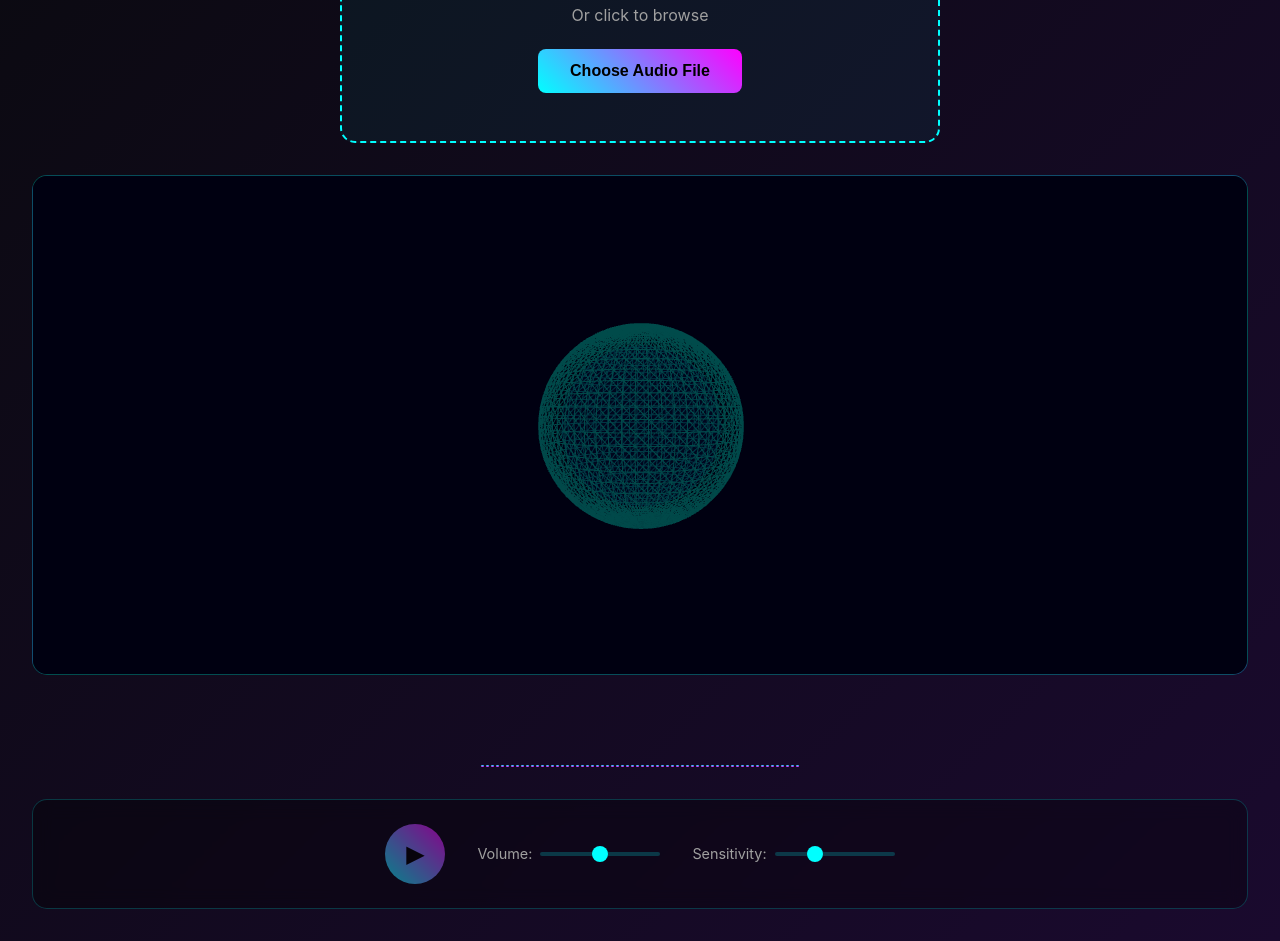
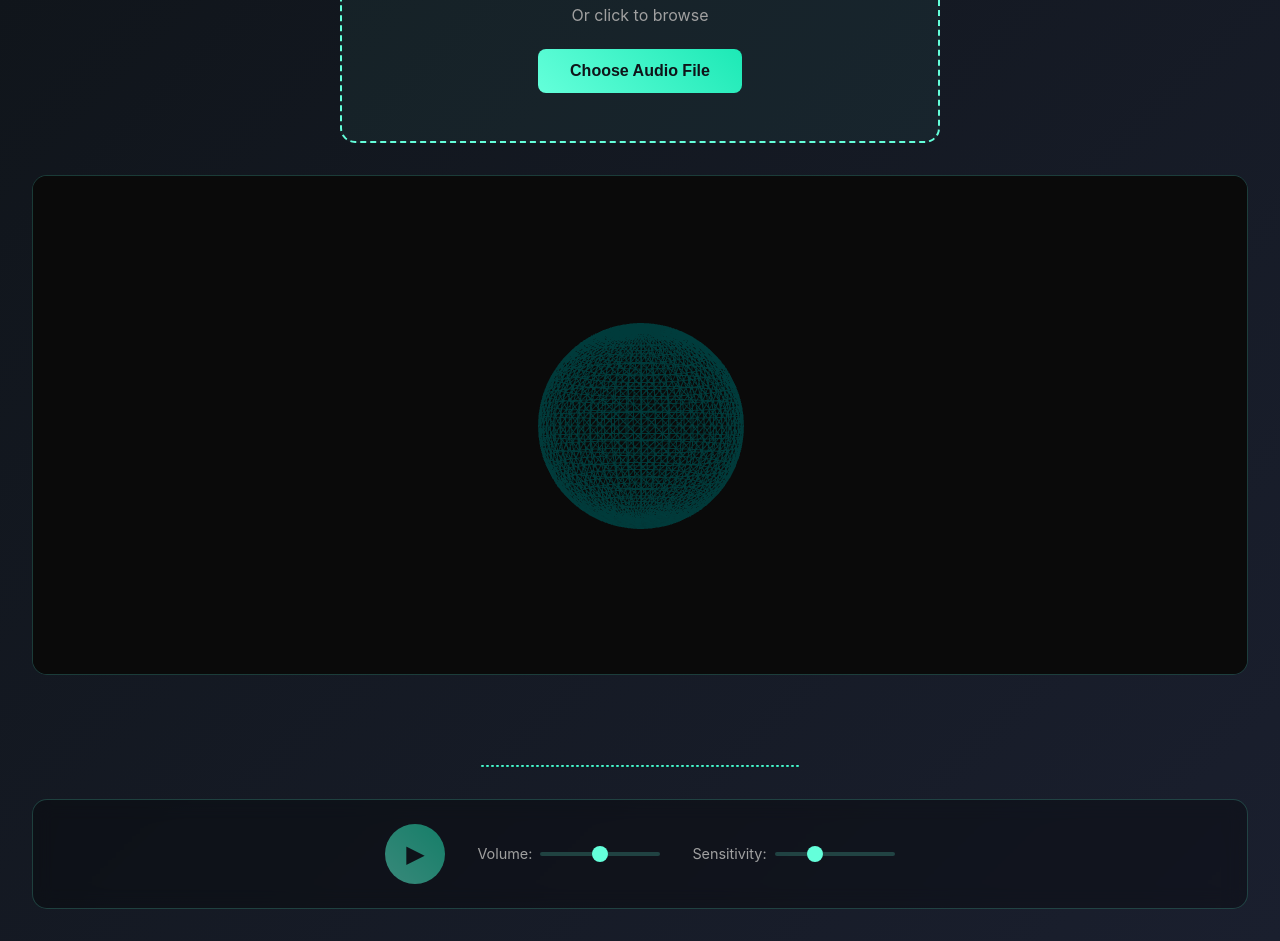
Before and after one commit to sarkarsubhadip604-dotcom/3d-audio-sphere-visualizer, a plain HTML site: page index.html in a window 1280 px wide. Shown: the part 240-1181 px from the top of the page. Drawn offline with nearby package versions, Linux system fonts and the light colour scheme; animation ran at ten frames a second.

Commit message:
🔧 Fix functionality and revert to original UI design
- Reverted to original teal UI design as requested
- Only changed sphere background to dark (#0a0a0a) and sphere to cyan (#00ffff)
- Fixed audio loading and playback functionality
- Fixed OrbitControls loading issues
- Enhanced error handling and browser compatibility
- Improved Web Audio API initialization
- Added better file type detection for audio files

```diff
--- a/index.html
+++ b/index.html
@@ -15,7 +15,7 @@
 
         body {
             font-family: -apple-system, BlinkMacSystemFont, 'Segoe UI', Roboto, sans-serif;
-            background: linear-gradient(135deg, #0a0a0f 0%, #1a0a2e 100%);
+            background: linear-gradient(135deg, #0f1419 0%, #1a1f2e 100%);
             color: #ffffff;
             overflow-x: hidden;
             min-height: 100vh;
@@ -36,7 +36,7 @@
 
         .header h1 {
             font-size: 2.5rem;
-            background: linear-gradient(45deg, #00ffff, #ff00ff);
+            background: linear-gradient(45deg, #64ffda, #1de9b6);
             -webkit-background-clip: text;
             -webkit-text-fill-color: transparent;
             background-clip: text;
@@ -64,30 +64,30 @@
         }
 
         .file-drop-zone {
-            border: 2px dashed #00ffff;
+            border: 2px dashed #64ffda;
             border-radius: 15px;
             padding: 3rem 2rem;
             text-align: center;
             cursor: pointer;
             transition: all 0.3s ease;
-            background: rgba(0, 255, 255, 0.05);
+            background: rgba(100, 255, 218, 0.05);
         }
 
         .file-drop-zone:hover {
-            border-color: #ff00ff;
-            background: rgba(0, 255, 255, 0.1);
+            border-color: #1de9b6;
+            background: rgba(100, 255, 218, 0.1);
             transform: translateY(-2px);
         }
 
         .file-drop-zone.drag-over {
-            border-color: #ff00ff;
-            background: rgba(0, 255, 255, 0.15);
+            border-color: #1de9b6;
+            background: rgba(100, 255, 218, 0.15);
         }
 
         .drop-content h3 {
             font-size: 1.5rem;
             margin-bottom: 0.5rem;
-            color: #00ffff;
+            color: #64ffda;
         }
 
         .drop-content p {
@@ -103,13 +103,13 @@
             font-weight: 600;
             cursor: pointer;
             transition: all 0.3s ease;
-            background: linear-gradient(45deg, #00ffff, #ff00ff);
-            color: #000000;
+            background: linear-gradient(45deg, #64ffda, #1de9b6);
+            color: #0f1419;
         }
 
         .btn:hover {
             transform: translateY(-2px);
-            box-shadow: 0 8px 25px rgba(0, 255, 255, 0.3);
+            box-shadow: 0 8px 25px rgba(100, 255, 218, 0.3);
         }
 
         .visualizer-section {
@@ -125,9 +125,8 @@
             height: 500px;
             border-radius: 15px;
             overflow: hidden;
-            background: linear-gradient(135deg, #000000 0%, #1a0033 100%);
-            border: 1px solid rgba(0, 255, 255, 0.3);
-            box-shadow: inset 0 0 50px rgba(0, 255, 255, 0.1);
+            background: rgba(0, 0, 0, 0.5);
+            border: 1px solid rgba(100, 255, 218, 0.2);
         }
 
         #visualizerCanvas {
@@ -141,7 +140,7 @@
             backdrop-filter: blur(10px);
             border-radius: 15px;
             padding: 1.5rem;
-            border: 1px solid rgba(0, 255, 255, 0.2);
+            border: 1px solid rgba(100, 255, 218, 0.2);
         }
 
         .controls-row {
@@ -166,7 +165,7 @@
         input[type="range"] {
             width: 120px;
             height: 4px;
-            background: rgba(0, 255, 255, 0.2);
+            background: rgba(100, 255, 218, 0.2);
             border-radius: 2px;
             outline: none;
             -webkit-appearance: none;
@@ -176,7 +175,7 @@
             -webkit-appearance: none;
             width: 16px;
             height: 16px;
-            background: #00ffff;
+            background: #64ffda;
             border-radius: 50%;
             cursor: pointer;
         }
@@ -186,8 +185,8 @@
             height: 60px;
             border-radius: 50%;
             border: none;
-            background: linear-gradient(45deg, #00ffff, #ff00ff);
-            color: #000000;
+            background: linear-gradient(45deg, #64ffda, #1de9b6);
+            color: #0f1419;
             font-size: 1.5rem;
             cursor: pointer;
             transition: all 0.3s ease;
@@ -195,7 +194,7 @@
 
         .play-btn:hover {
             transform: scale(1.1);
-            box-shadow: 0 8px 25px rgba(0, 255, 255, 0.3);
+            box-shadow: 0 8px 25px rgba(100, 255, 218, 0.3);
         }
 
         .play-btn:disabled {
@@ -208,7 +207,7 @@
             border-radius: 10px;
             padding: 1rem;
             margin-top: 1rem;
-            border: 1px solid rgba(0, 255, 255, 0.2);
+            border: 1px solid rgba(100, 255, 218, 0.2);
         }
 
         .file-details {
@@ -219,7 +218,7 @@
 
         .file-name {
             font-weight: 600;
-            color: #00ffff;
+            color: #64ffda;
         }
 
         .status {
@@ -230,8 +229,8 @@
         }
 
         .status--success {
-            background: rgba(0, 255, 255, 0.2);
-            color: #00ffff;
+            background: rgba(29, 233, 182, 0.2);
+            color: #1de9b6;
         }
 
         .status--error {
@@ -266,7 +265,7 @@
         .freq-bar {
             width: 3px;
             min-height: 2px;
-            background: linear-gradient(to top, #ff00ff, #00ffff);
+            background: linear-gradient(to top, #1de9b6, #64ffda);
             border-radius: 2px;
             transition: height 0.1s ease;
         }
@@ -400,7 +399,7 @@
                     }
 
                     let attempts = 0;
-                    const maxAttempts = 50;
+                    const maxAttempts = 100; // Increased attempts
 
                     const checkThree = () => {
                         attempts++;
@@ -426,8 +425,8 @@
                 }
 
                 this.scene = new THREE.Scene();
-                // Changed to a much darker background for better contrast
-                this.scene.background = new THREE.Color(0x000011);
+                // Changed only the background color to dark for better contrast
+                this.scene.background = new THREE.Color(0x0a0a0a);
 
                 this.camera = new THREE.PerspectiveCamera(
                     75,
@@ -451,29 +450,17 @@
             createSphere() {
                 const geometry = new THREE.SphereGeometry(1.5, 64, 32);
 
-                // Create a more visible material with bright colors
+                // Changed sphere color to bright cyan for better visibility
                 const material = new THREE.MeshPhongMaterial({
-                    color: 0x00ffff,  // Bright cyan color
+                    color: 0x00ffff,  // Bright cyan color for visibility
                     wireframe: true,
                     transparent: true,
                     opacity: 0.9,
-                    emissive: 0x004444,  // Add some glow
-                    shininess: 100
+                    emissive: 0x003333  // Subtle glow
                 });
 
                 this.sphere = new THREE.Mesh(geometry, material);
                 this.scene.add(this.sphere);
-
-                // Add a solid inner sphere for better visibility
-                const innerGeometry = new THREE.SphereGeometry(1.2, 32, 16);
-                const innerMaterial = new THREE.MeshPhongMaterial({
-                    color: 0x0066ff,
-                    transparent: true,
-                    opacity: 0.3,
-                    emissive: 0x001133
-                });
-                const innerSphere = new THREE.Mesh(innerGeometry, innerMaterial);
-                this.sphere.add(innerSphere);
 
                 this.originalPositions = [...geometry.attributes.position.array];
             }
@@ -482,33 +469,51 @@
                 const ambientLight = new THREE.AmbientLight(0x404040, 0.6);
                 this.scene.add(ambientLight);
 
-                // Brighter point lights with vivid colors
-                const pointLight = new THREE.PointLight(0x00ffff, 2, 100);
+                const pointLight = new THREE.PointLight(0x00ffff, 1.5, 100);
                 pointLight.position.set(10, 10, 10);
                 this.scene.add(pointLight);
 
-                const pointLight2 = new THREE.PointLight(0xff00ff, 1.5, 100);
+                const pointLight2 = new THREE.PointLight(0x64ffda, 1, 100);
                 pointLight2.position.set(-10, -10, -10);
                 this.scene.add(pointLight2);
-
-                const pointLight3 = new THREE.PointLight(0xffff00, 1.2, 100);
-                pointLight3.position.set(0, 15, -5);
-                this.scene.add(pointLight3);
             }
 
             setupControls() {
+                // Fixed OrbitControls loading issue
+                const loadOrbitControls = () => {
+                    if (window.THREE && window.THREE.OrbitControls) {
+                        this.controls = new THREE.OrbitControls(this.camera, this.renderer.domElement);
+                        this.controls.enableDamping = true;
+                        this.controls.dampingFactor = 0.05;
+                        this.controls.enableZoom = true;
+                        this.controls.autoRotate = true;
+                        this.controls.autoRotateSpeed = 0.5;
+                    } else {
+                        // Try to load OrbitControls manually if not available
+                        const script = document.createElement('script');
+                        script.src = 'https://cdn.jsdelivr.net/npm/three@0.158.0/examples/js/controls/OrbitControls.js';
+                        script.onload = () => {
                             if (window.THREE.OrbitControls) {
                                 this.controls = new THREE.OrbitControls(this.camera, this.renderer.domElement);
                                 this.controls.enableDamping = true;
                                 this.controls.dampingFactor = 0.05;
                                 this.controls.enableZoom = true;
                                 this.controls.autoRotate = true;
-                    this.controls.autoRotateSpeed = 0.8;  // Slightly faster rotation
+                                this.controls.autoRotateSpeed = 0.5;
                             }
+                        };
+                        document.head.appendChild(script);
+                    }
+                };
+
+                loadOrbitControls();
             }
 
             createFrequencyBars() {
                 const barsContainer = document.getElementById('frequencyBars');
+                barsContainer.innerHTML = ''; // Clear existing bars
+                this.frequencyBars = []; // Reset array
+
                 for (let i = 0; i < 64; i++) {
                     const bar = document.createElement('div');
                     bar.className = 'freq-bar';
@@ -561,7 +566,9 @@
             async handleFileSelect(file) {
                 if (!file) return;
 
-                const validTypes = ['audio/mpeg', 'audio/wav', 'audio/ogg', 'audio/mp4'];
+                console.log('File selected:', file.name, file.type);
+
+                const validTypes = ['audio/mpeg', 'audio/wav', 'audio/ogg', 'audio/mp4', 'audio/x-m4a'];
                 if (!validTypes.includes(file.type)) {
                     this.showError('Unsupported file type. Please select an MP3, WAV, OGG, or M4A file.');
                     return;
@@ -572,6 +579,7 @@
                     this.showFileInfo(file);
                     document.getElementById('playBtn').disabled = false;
                 } catch (error) {
+                    console.error('Error loading file:', error);
                     this.showError('Error loading audio file: ' + error.message);
                 }
             }
@@ -583,16 +591,23 @@
                 }
 
                 this.audioElement = new Audio();
+                this.audioElement.crossOrigin = 'anonymous';
                 this.audioElement.src = URL.createObjectURL(file);
                 this.currentFile = file;
 
                 return new Promise((resolve, reject) => {
                     this.audioElement.addEventListener('loadeddata', () => {
+                        console.log('Audio loaded successfully');
+                        try {
                             this.setupAudioContext();
                             resolve();
+                        } catch (error) {
+                            reject(error);
+                        }
                     });
 
                     this.audioElement.addEventListener('error', (e) => {
+                        console.error('Audio loading error:', e);
                         reject(new Error('Failed to load audio file'));
                     });
 
@@ -602,14 +617,19 @@
 
             setupAudioContext() {
                 try {
+                    if (!this.audioContext) {
                         this.audioContext = new (window.AudioContext || window.webkitAudioContext)();
+                    }
+
+                    if (!this.analyser) {
                         this.analyser = this.audioContext.createAnalyser();
                         this.analyser.fftSize = 256;
 
                         const bufferLength = this.analyser.frequencyBinCount;
                         this.dataArray = new Uint8Array(bufferLength);
+                    }
 
-                    if (!this.audioSource) {
+                    if (!this.audioSource && this.audioElement) {
                         this.audioSource = this.audioContext.createMediaElementSource(this.audioElement);
                         this.audioSource.connect(this.analyser);
                         this.analyser.connect(this.audioContext.destination);
@@ -693,11 +713,10 @@
                     const originalY = this.originalPositions[i3 + 1];
                     const originalZ = this.originalPositions[i3 + 2];
 
-                    const distance = Math.sqrt(originalX * originalX + originalY * originalY + originalZ * originalZ);
                     const frequencyIndex = Math.floor((i / positions.count) * this.dataArray.length);
                     const frequency = this.dataArray[frequencyIndex] || 0;
 
-                    const amplitude = (frequency / 255) * this.sensitivity * 0.4;  // Increased amplitude
+                    const amplitude = (frequency / 255) * this.sensitivity * 0.3;
                     const scaleFactor = 1 + amplitude;
 
                     positions.setXYZ(i, originalX * scaleFactor, originalY * scaleFactor, originalZ * scaleFactor);
@@ -712,19 +731,13 @@
                     this.frequencyBars[i].style.height = height + 'px';
                 }
 
-                // Update sphere color based on average frequency with more vibrant colors
+                // Update sphere color based on average frequency
                 const averageFreq = this.dataArray.reduce((a, b) => a + b, 0) / this.dataArray.length;
                 const intensity = averageFreq / 255;
 
                 const color = new THREE.Color();
-                // Use HSL for more vibrant color transitions
-                color.setHSL(0.5 + intensity * 0.5, 1.0, 0.4 + intensity * 0.4);
+                color.setHSL(0.5 + intensity * 0.3, 0.8, 0.5 + intensity * 0.3);
                 this.sphere.material.color = color;
-
-                // Update emissive color for glow effect
-                const emissiveColor = new THREE.Color();
-                emissiveColor.setHSL(0.6 + intensity * 0.4, 0.8, intensity * 0.3);
-                this.sphere.material.emissive = emissiveColor;
             }
 
             animate() {
@@ -737,8 +750,7 @@
                 this.updateVisualization();
 
                 if (this.sphere) {
-                    this.sphere.rotation.y += 0.003;  // Slightly faster rotation
-                    this.sphere.rotation.x += 0.001;  // Add some X rotation for more dynamic movement
+                    this.sphere.rotation.y += 0.002;
                 }
 
                 this.renderer.render(this.scene, this.camera);
```
Lines whose indentation alone changed are shown as unchanged.
